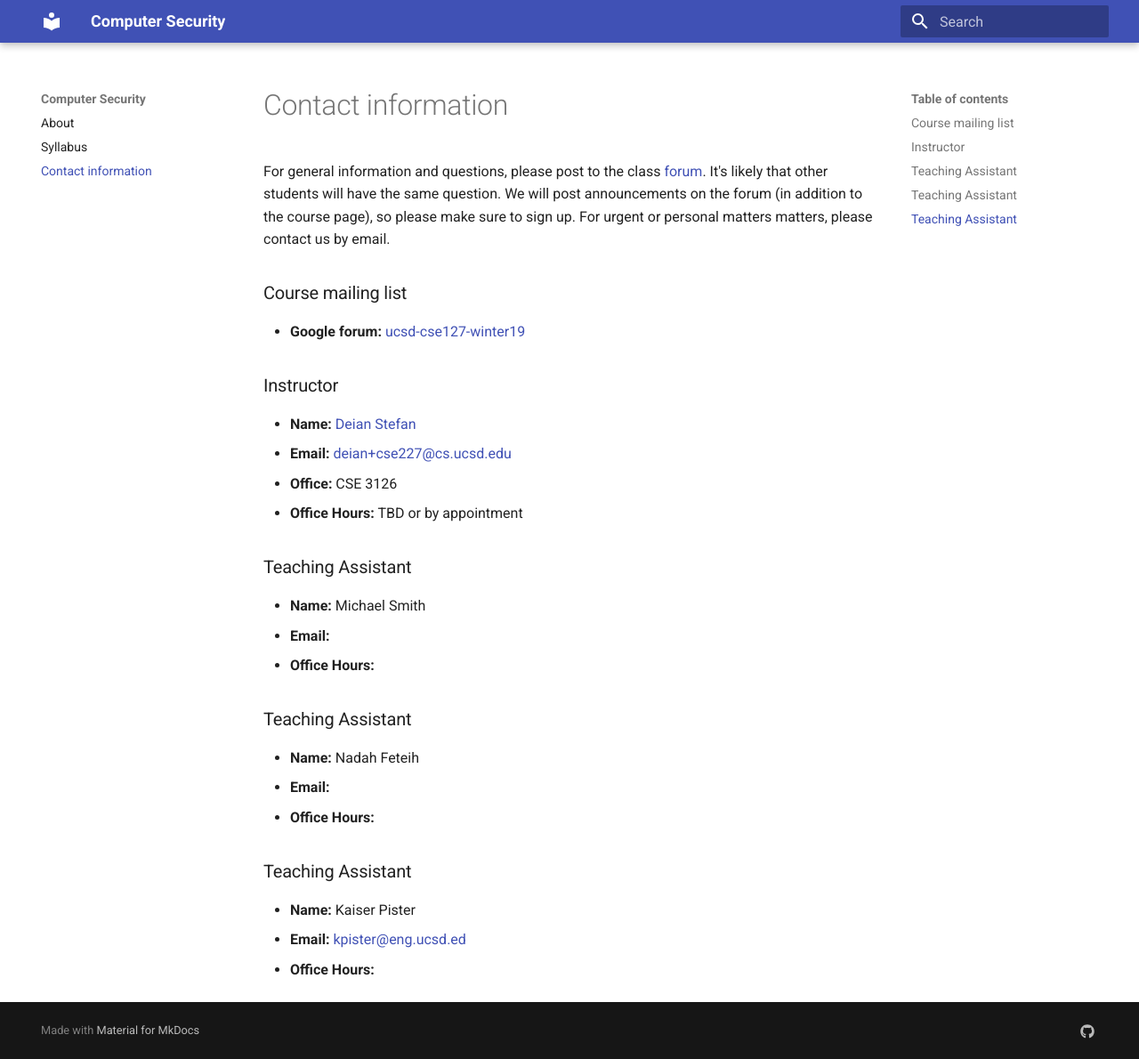
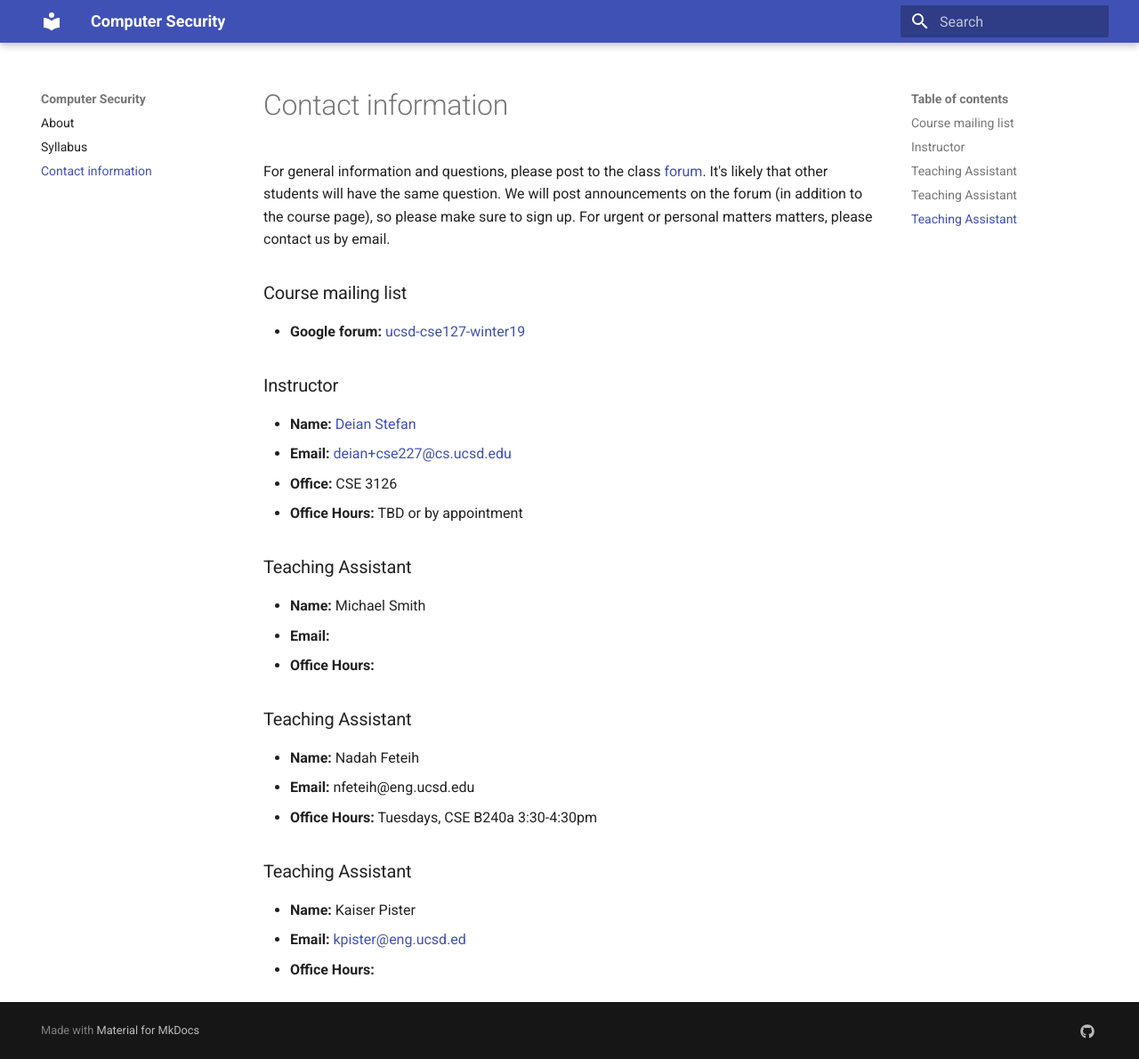
Before and after one commit to PLSysSec/cse127-website, an MkDocs documentation site: the page built from docs/contact.md, in a window 1280 px wide and 1190 px high. Shown: the whole window at 89% size. Built offline with MkDocs 1.6.1 and Material for MkDocs 9.7.7, drawn with Linux system fonts in a browser that asks for light colours.

Commit message:
Added office hours

```diff
--- a/docs/contact.md
+++ b/docs/contact.md
@@ -25,8 +25,8 @@ email.
 ### Teaching Assistant
 
 - **Name:** Nadah Feteih
-- **Email:**
-- **Office Hours:**
+- **Email:** nfeteih@eng.ucsd.edu
+- **Office Hours:** Tuesdays, CSE B240a 3:30-4:30pm
 
 ### Teaching Assistant
 
```
